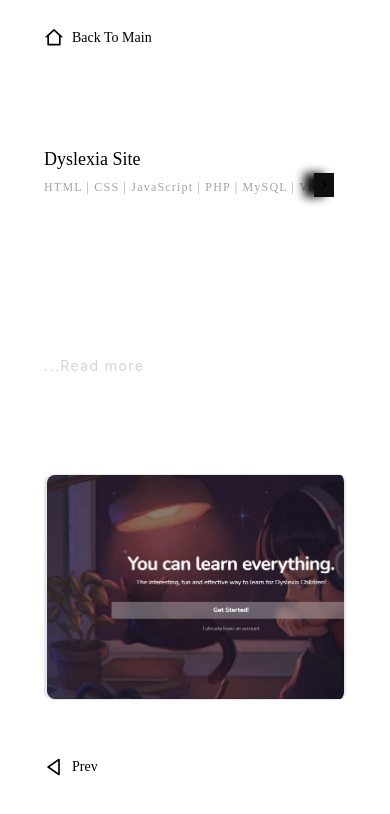
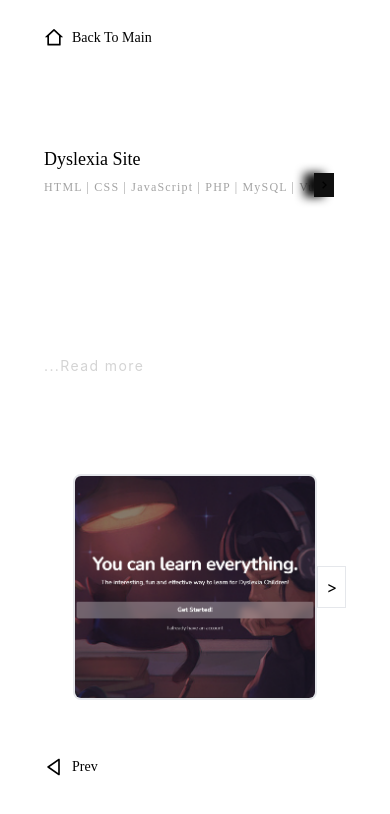
Before and after one commit to drfrank66613/personal-portfolio-website, a Next.js app: page /projects/dyslexia-site in a window 390 px wide. Shown: the top 814 px of the page. Built offline with nearby package versions, Linux system fonts and the light colour scheme; a web font is replaced by a local one.

Commit message:
Update GalleryLayout.tsx
modify gallery layout to slideshow for small devices

```diff
--- a/components/GalleryLayout.tsx
+++ b/components/GalleryLayout.tsx
@@ -6,6 +6,7 @@ import { motion, useDragControls } from "framer-motion";
 import { gsap } from "gsap";
 import { useRouter } from "next/router";
 import { useMediaQuery } from "react-responsive";
+import Slideshow from "./Slideshow";
 
 type GalleryLayoutProps = {
   gallery: ImageGallery[];
@@ -142,35 +143,8 @@ const GalleryLayout = ({ gallery, viewImage }: GalleryLayoutProps) => {
           </div>
         )
       ) : (
-        <div
-          ref={container}
-          onMouseMove={onMouseMove}
-          // onTouchStart={onTouchStart}
-          // onTouchMove={onTouchMove}
-          className="h-[80%] overflow-hidden border-x-2 rounded-lg"
-        >
-          <motion.div
-            drag="x"
-            dragConstraints={container}
-            dragElastic={0}
-            dragTransition={{ timeConstant: 200, power: 0.2 }}
-            onAnimationComplete={() => {
-              setIsDurationZero(false);
-            }}
-            dragControls={controls}
-            // dragSnapToOrigin={true}
-            // dragListener={false}
-            animate={{ x: panX }}
-            transition={{ ease: "easeOut", duration: isDurationZero ? 0 : 0.5 }}
-            ref={content}
-            className="flex h-full space-x-2 w-fit text-black"
-          >
-            {gallery.map((image, index) => (
-              <div className="w-[370px] sm:w-[500px] h-full border rounded-lg cursor-pointer">
-                <GalleryThumb image={image} viewImage={viewImage} />
-              </div>
-            ))}
-          </motion.div>
+        <div className="h-[80%]">
+          <Slideshow gallery={gallery} />
         </div>
       )}
     </>
```
